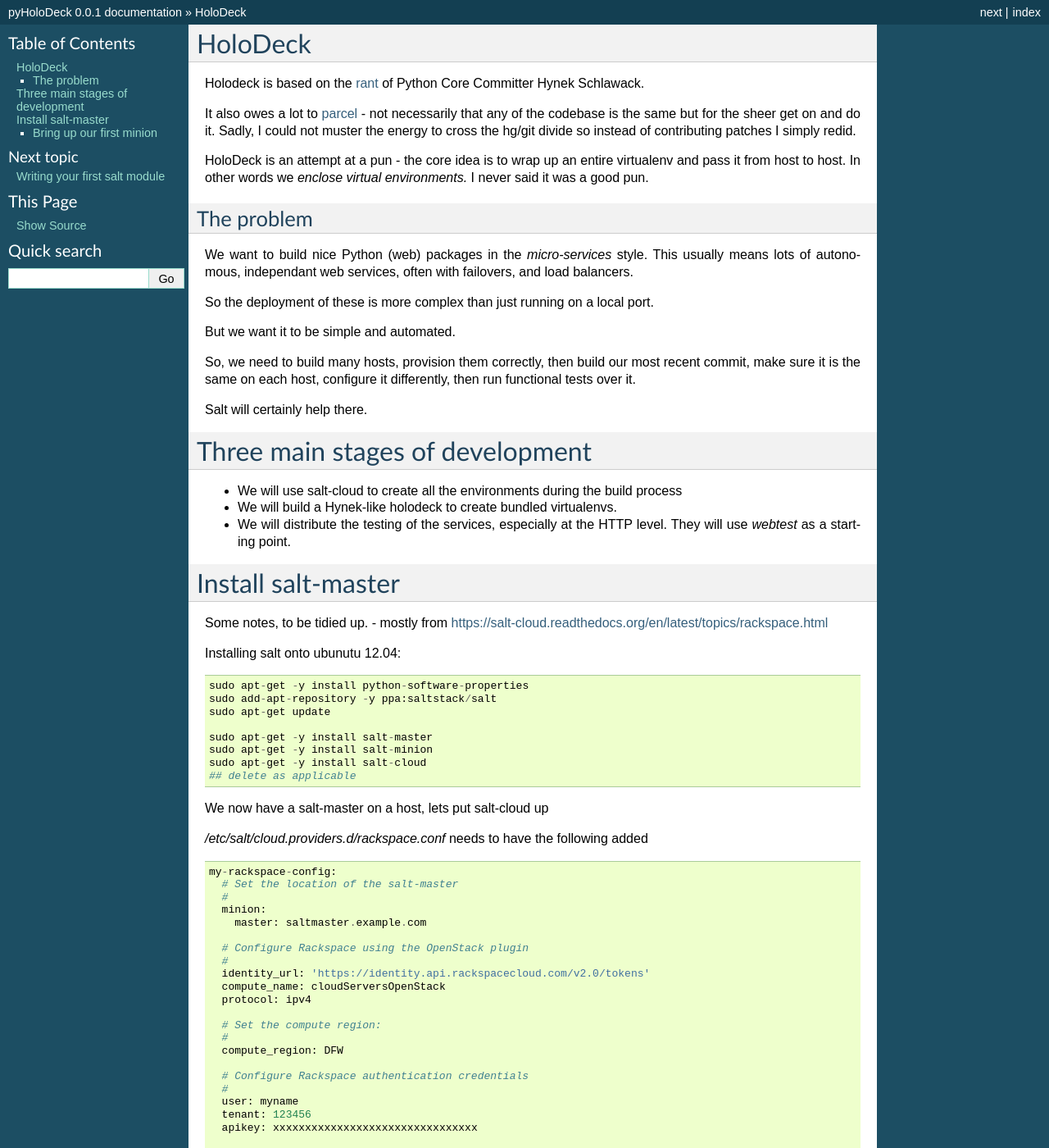
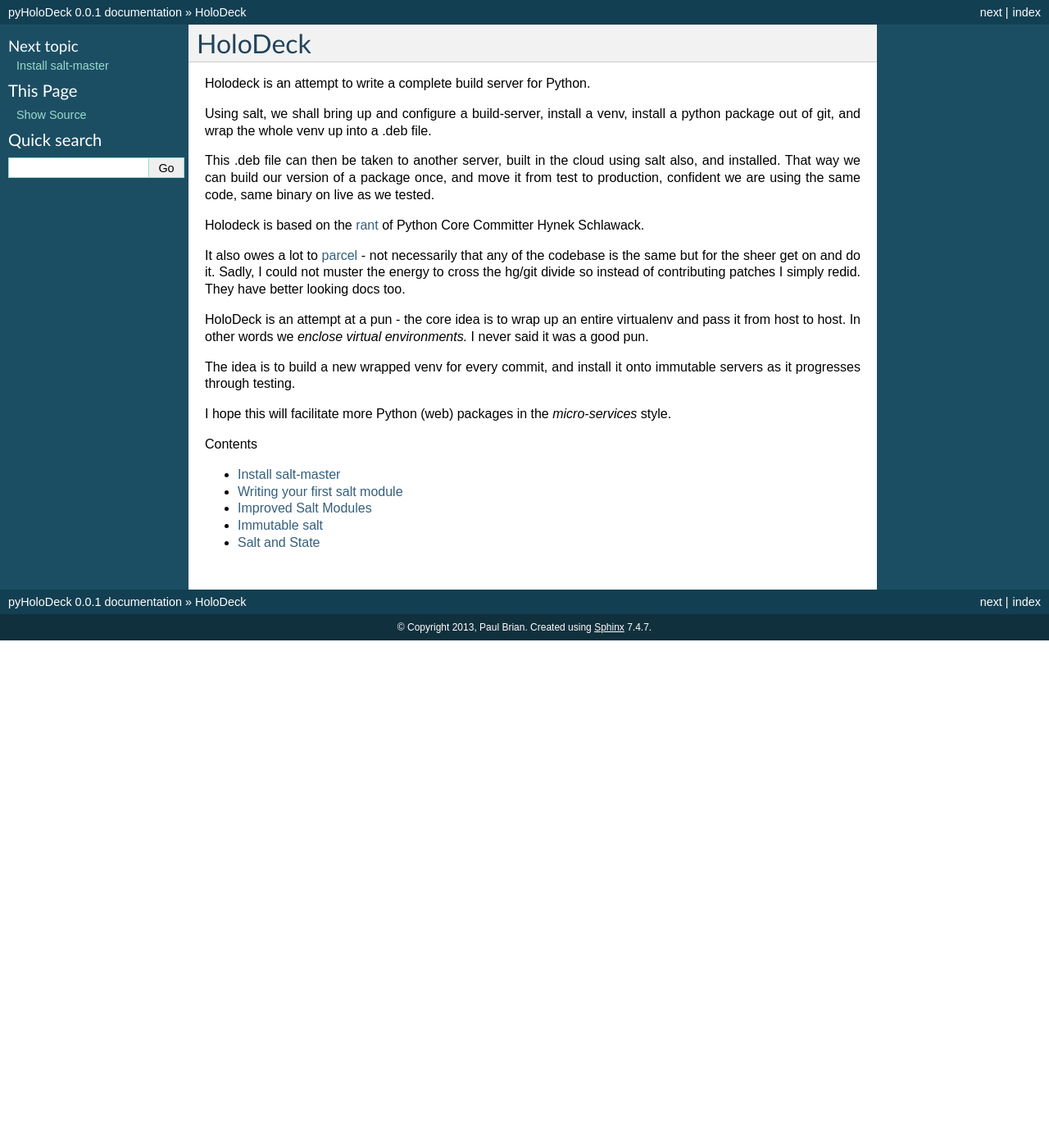
Before and after one commit to lbi-bruno/pyholodeck, a Sphinx documentation site: the page built from docs/index.rst, in a window 1280 px wide and 1400 px high. Shown: the whole window at 82% size. Built offline with Sphinx 7.4.7, drawn with Linux system fonts in a browser that asks for light colours; some of the changed text lies outside the part shown.

```diff
--- a/docs/index.rst
+++ b/docs/index.rst
@@ -1,5 +1,15 @@
 HoloDeck
 ========
+
+Holodeck is an attempt to write a complete build server for Python.
+
+Using salt, we shall bring up and configure a build-server, install a venv,
+install a python package out of git, and wrap the whole venv up into a .deb file.
+
+This .deb file can then be taken to another server, built in the cloud using salt also,
+and installed. That way we can build our version of a package once, and move it from test
+to production, confident we are using the same code, same binary on live as we tested.
+
 
 Holodeck is based on the `rant
 <http://hynek.me/articles/python-app-deployment-with-native-packages/>`_ of
@@ -8,124 +18,26 @@ Python Core Committer Hynek Schlawack.
 It also owes a lot to `parcel <parcel.readthedocs.org>`_ - not necessarily that
 any of the codebase is the same but for the sheer get on and do it.  Sadly, I
 could not muster the energy to cross the hg/git divide so instead of
-contributing patches I simply redid.
+contributing patches I simply redid.  They have better looking docs too.
 
 HoloDeck is an attempt at a pun - the core idea is to wrap up an entire
 virtualenv and pass it from host to host.  In other words we `enclose virtual
 environments.` I never said it was a good pun.
 
-The problem
------------
+The idea is to build a new wrapped venv for every commit, and install it onto
+immutable servers as it progresses through testing.
 
-We want to build nice Python (web) packages in the `micro-services` style.
-This usually means lots of autonomous, independant web services, often with
-failovers, and load balancers.
-
-So the deployment of these is more complex than just running on a local port.
-
-But we want it to be simple and automated.
-
-
-So, we need to build many hosts, provision them correctly, then build our
-most recent commit, make sure it is the same on each host, configure it differently, then run functional tests over it.
-
-Salt will certainly help there.
-
-
-
-
-Three main stages of development
-================================
-
-* We will use salt-cloud to create all the environments during the build process
-
-* We will build a Hynek-like holodeck to create bundled virtualenvs.
-
-* We will distribute the testing of the services, especially at the HTTP level.
-  They will use `webtest` as a starting point.
-
-
-
-
-Install salt-master
-===================
-
-Some notes, to be tidied up. - mostly from https://salt-cloud.readthedocs.org/en/latest/topics/rackspace.html
-
-Installing salt onto ubunutu 12.04::
-
-  sudo apt-get -y install python-software-properties
-  sudo add-apt-repository -y ppa:saltstack/salt
-  sudo apt-get update
-
-  sudo apt-get -y install salt-master
-  sudo apt-get -y install salt-minion
-  sudo apt-get -y install salt-cloud
-  ## delete as applicable
-
-We now have a salt-master on a host, lets put salt-cloud up
-
-`/etc/salt/cloud.providers.d/rackspace.conf` needs to have the following added
-
-::
-
-    my-rackspace-config:
-      # Set the location of the salt-master
-      #
-      minion:
-        master: saltmaster.example.com
-
-      # Configure Rackspace using the OpenStack plugin
-      #
-      identity_url: 'https://identity.api.rackspacecloud.com/v2.0/tokens'
-      compute_name: cloudServersOpenStack
-      protocol: ipv4
-
-      # Set the compute region:
-      #
-      compute_region: DFW
-
-      # Configure Rackspace authentication credentials
-      #
-      user: myname
-      tenant: 123456
-      apikey: xxxxxxxxxxxxxxxxxxxxxxxxxxxxxxxx
-
-      provider: openstack
-
-
-Bring up our first minion
--------------------------
-
-
-::
-
-  sudo salt-cloud -p openstack_512 myinstance
-
-We are telling salt-cloud to create a minion, using the openstack_512 profile
-defined above, and the provider details, and call that minion myinstance.
-
-When it exists we can do lots of fun things with the minion, from salt-master.
-
-::
-
-  171  salt '*' test.ping
-  172  sudo salt '*' test.ping
-  173  sudo salt 'myinstance' test.ping
-  174  sudo salt 'myinstance' sys.doc
-  175  sudo salt 'myinstance' timezone.get_zone
-  176  sudo salt 'myinstance' cmd.run 'ls -l /tmp'
-  177  sudo salt 'myinstance' pkg.install emacs
-
+I hope this will facilitate more Python (web) packages in the `micro-services` style.
 
 
 
 Contents
 
 .. toctree::
-   :maxdepth: 2
+   :maxdepth: 1
 
 
+   make_salt_master
    first_module
    improving_modules
    principles_of_immutable_salt
--- a/docs/principles_of_immutable_salt.rst
+++ b/docs/principles_of_immutable_salt.rst
@@ -13,8 +13,4 @@ Need to upgrade nginx, then your SaaS app needs to get pulled off v.1.2.3 server
 
 You do *not* upgrade nginx in-situ.
 
-
 Thats it really.
-
-So how to do it?
-================
```
Also changed, not shown: docs/make_salt_master.rst (added, +75 -0 lines), docs/salt_and_state.rst (+61 -1 lines).
